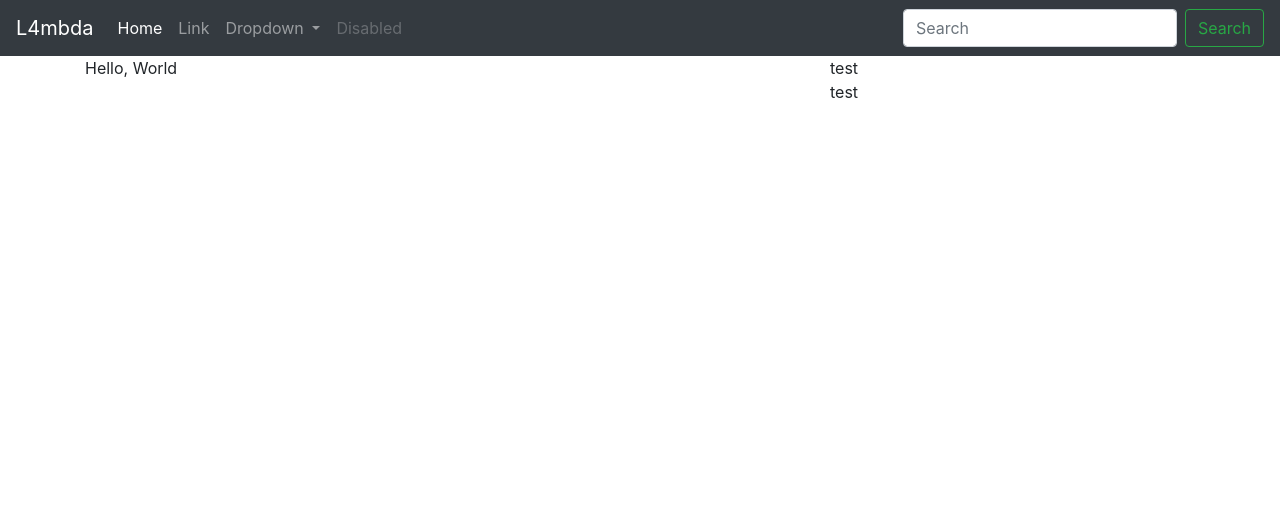
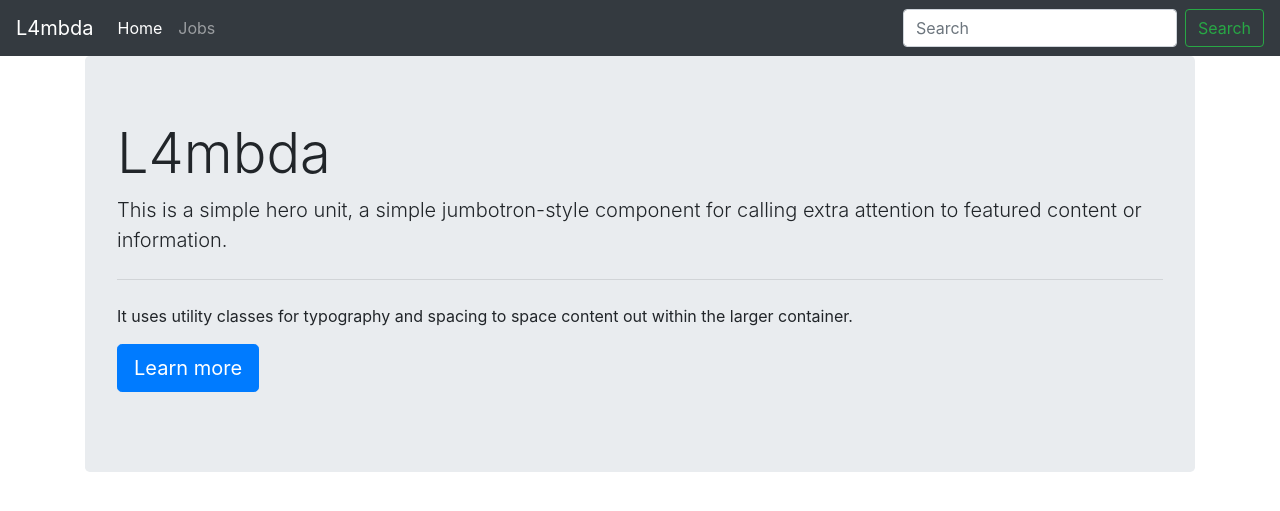
Before and after one commit to dmateos/l4mbda, a Django app: page / in a window 1280 px wide. Shown: the top 511 px of the page. Run offline with Django 3.2, Linux system fonts and the light colour scheme; some libraries are stand-ins or nearby versions.

Commit message:
template work

```diff
--- a/jobmanager/templates/jobmanager/base.html
+++ b/jobmanager/templates/jobmanager/base.html
@@ -28,24 +28,10 @@
       <div class="collapse navbar-collapse" id="navbarSupportedContent">
         <ul class="navbar-nav mr-auto">
           <li class="nav-item active">
-            <a class="nav-link" href="#">Home <span class="sr-only">(current)</span></a>
+            <a class="nav-link" href="/">Home <span class="sr-only">(current)</span></a>
           </li>
           <li class="nav-item">
-            <a class="nav-link" href="#">Link</a>
-          </li>
-          <li class="nav-item dropdown">
-            <a class="nav-link dropdown-toggle" href="#" id="navbarDropdown" role="button" data-toggle="dropdown" aria-haspopup="true" aria-expanded="false">
-              Dropdown
-            </a>
-            <div class="dropdown-menu" aria-labelledby="navbarDropdown">
-              <a class="dropdown-item" href="#">Action</a>
-              <a class="dropdown-item" href="#">Another action</a>
-              <div class="dropdown-divider"></div>
-              <a class="dropdown-item" href="#">Something else here</a>
-            </div>
-          </li>
-          <li class="nav-item">
-            <a class="nav-link disabled" href="#">Disabled</a>
+            <a class="nav-link" href="/jobs">Jobs</a>
           </li>
         </ul>
         <form class="form-inline my-2 my-lg-0">
@@ -56,19 +42,7 @@
     </nav>
 
     <div class="container">
-      <div class="row">
-        <div class="col-8">
-          {% block content %} {% endblock %}
-        </div>
-        <div class="col-4">
-          <div class="row">
-            test
-          </div>
-          <div class="row">
-            test
-          </div>
-        </div>
-      </div>
+      {% block content %} {% endblock %}
     </div>
   </body>
 </html>
--- a/jobmanager/templates/jobmanager/index.html
+++ b/jobmanager/templates/jobmanager/index.html
@@ -1,5 +1,13 @@
 {% extends "./base.html" %}
 
 {% block content %}
-    Hello, World
+    <div class="jumbotron">
+    <h1 class="display-4">L4mbda</h1>
+    <p class="lead">This is a simple hero unit, a simple jumbotron-style component for calling extra attention to featured content or information.</p>
+    <hr class="my-4">
+    <p>It uses utility classes for typography and spacing to space content out within the larger container.</p>
+    <p class="lead">
+        <a class="btn btn-primary btn-lg" href="#" role="button">Learn more</a>
+    </p>
+    </div>
 {% endblock %}
```
